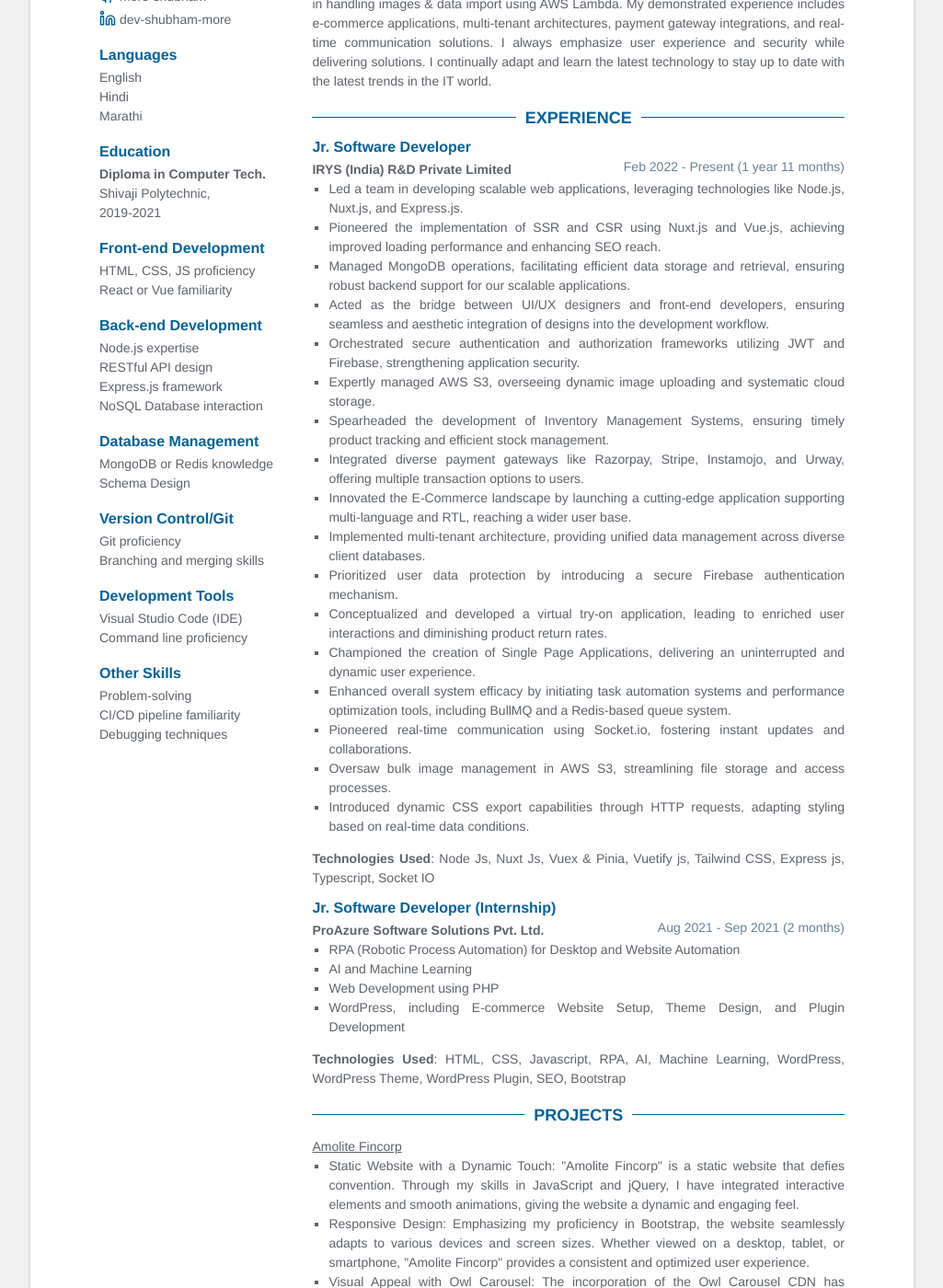
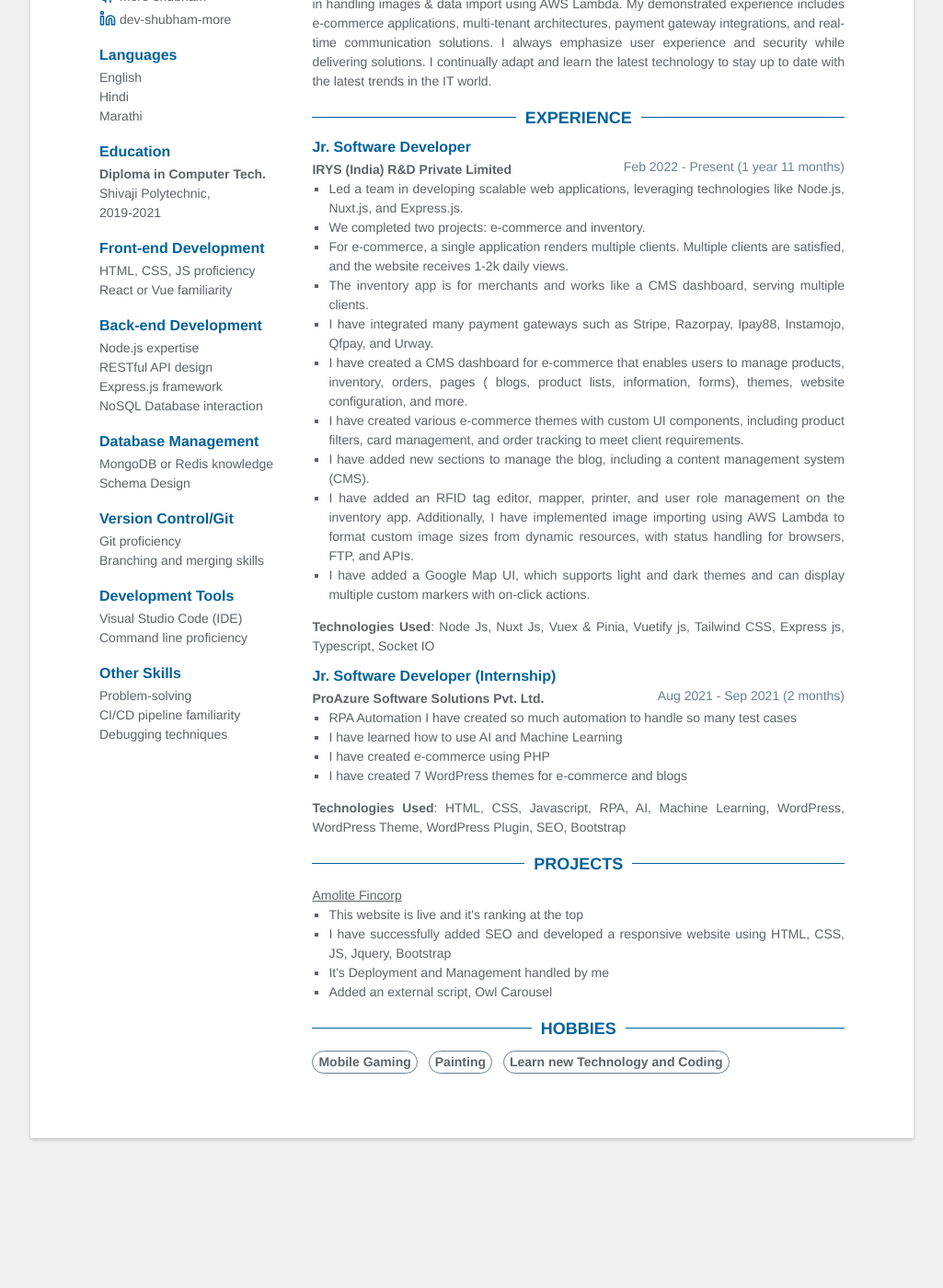
Before and after one commit to more-shubham/more-shubham.github.io, a Jekyll site: the page built from index.html, in a window 1280 px wide and 1400 px high, scrolled down 455 px. Shown: the whole window at 92% size, without its empty margins (127-1152 px from the left). Built offline with Jekyll 4.4.1, drawn with Linux system fonts in a browser that asks for light colours; after the commit the page ends 1722 px from its top, so only the background shows below that; some of the changed text lies outside the part shown.

Commit message:
Update data.yml

```diff
--- a/_data/data.yml
+++ b/_data/data.yml
@@ -72,24 +72,16 @@
     time: Feb 2022 - Present (1 year 11 months)
     company: IRYS (India) R&D Private Limited
     details:
-      - Led a team in developing scalable web applications, leveraging technologies like Node.js, Nuxt.js, and Express.js.
-      - Pioneered the implementation of SSR and CSR using Nuxt.js and Vue.js, achieving improved loading performance and enhancing SEO reach.
-      - Managed MongoDB operations, facilitating efficient data storage and retrieval, ensuring robust backend support for our scalable applications.
-      - Acted as the bridge between UI/UX designers and front-end developers, ensuring seamless and aesthetic integration of designs into the development workflow.
-      - Orchestrated secure authentication and authorization frameworks utilizing JWT and Firebase, strengthening application security.
-      - Expertly managed AWS S3, overseeing dynamic image uploading and systematic cloud storage.
-      - Spearheaded the development of Inventory Management Systems, ensuring timely product tracking and efficient stock management.
-      - Integrated diverse payment gateways like Razorpay, Stripe, Instamojo, and Urway, offering multiple transaction options to users.
-      - Innovated the E-Commerce landscape by launching a cutting-edge application supporting multi-language and RTL, reaching a wider user base.
-      - Implemented multi-tenant architecture, providing unified data management across diverse client databases.
-      - Prioritized user data protection by introducing a secure Firebase authentication mechanism.
-      - Conceptualized and developed a virtual try-on application, leading to enriched user interactions and diminishing product return rates.
-      - Championed the creation of Single Page Applications, delivering an uninterrupted and dynamic user experience.
-      - Enhanced overall system efficacy by initiating task automation systems and performance optimization tools, including BullMQ and a Redis-based queue system.
-      - Pioneered real-time communication using Socket.io, fostering instant updates and collaborations.
-      - Oversaw bulk image management in AWS S3, streamlining file storage and access processes.
-      - Introduced dynamic CSS export capabilities through HTTP requests, adapting styling based on real-time data conditions.
-
+      - "Led a team in developing scalable web applications, leveraging technologies like Node.js, Nuxt.js, and Express.js."
+      - "We completed two projects: e-commerce and inventory."
+      - "For e-commerce, a single application renders multiple clients. Multiple clients are satisfied, and the website receives 1-2k daily views."
+      - "The inventory app is for merchants and works like a CMS dashboard, serving multiple clients."
+      - "I have integrated many payment gateways such as Stripe, Razorpay, Ipay88, Instamojo, Qfpay, and Urway."
+      - "I have created a CMS dashboard for e-commerce that enables users to manage products, inventory, orders, pages ( blogs, product lists, information, forms), themes, website configuration, and more."
+      - "I have created various e-commerce themes with custom UI components, including product filters, card management, and order tracking to meet client requirements."
+      - "I have added new sections to manage the blog, including a content management system (CMS)."
+      - "I have added an RFID tag editor, mapper, printer, and user role management on the inventory app. Additionally, I have implemented image importing using AWS Lambda to format custom image sizes from dynamic resources, with status handling for browsers, FTP, and APIs."
+      - "I have added a Google Map UI, which supports light and dark themes and can display multiple custom markers with on-click actions."
     technologies_used: |
       Node Js, Nuxt Js, Vuex & Pinia, Vuetify js, Tailwind CSS, Express js, Typescript, Socket IO
 
@@ -97,11 +89,10 @@
     time: Aug 2021 - Sep 2021 (2 months)
     company: ProAzure Software Solutions Pvt. Ltd.
     details:
-      - RPA (Robotic Process Automation) for Desktop and Website Automation
-      - AI and Machine Learning
-      - Web Development using PHP
-      - WordPress, including E-commerce Website Setup, Theme Design, and Plugin Development
-
+      - "RPA Automation I have created so much automation to handle so many test cases"
+      - "I have learned how to use AI and Machine Learning"
+      - "I have created e-commerce using PHP"
+      - "I have created 7 WordPress themes for e-commerce and blogs"
     technologies_used: |
       HTML, CSS, Javascript, RPA, AI, Machine Learning, WordPress, WordPress Theme, WordPress Plugin, SEO, Bootstrap
 
@@ -120,12 +111,12 @@
   - title: Amolite Fincorp
     link: https://more-shubham.github.io/project/
     details:
-      - 'Static Website with a Dynamic Touch: "Amolite Fincorp" is a static website that defies convention. Through my skills in JavaScript and jQuery, I have integrated interactive elements and smooth animations, giving the website a dynamic and engaging feel.'
-      - 'Responsive Design: Emphasizing my proficiency in Bootstrap, the website seamlessly adapts to various devices and screen sizes. Whether viewed on a desktop, tablet, or smartphone, "Amolite Fincorp" provides a consistent and optimized user experience.'
-      - "Visual Appeal with Owl Carousel: The incorporation of the Owl Carousel CDN has elevated the website's visual appeal. Captivating carousels dynamically display financial data and trends, showcasing my ability to integrate external resources effectively."
-      - 'Intuitive User Experience: Through meticulous HTML and CSS coding, I have created a user-friendly interface for "Amolite Fincorp." Navigating through the website is smooth and intuitive, offering visitors a seamless experience.'
-      - 'Finance-Oriented Platform: "Amolite Fincorp" serves as a finance app, offering a range of financial tools and resources. The website exemplifies my ability to develop functional and purpose-driven projects tailored to specific industries.'
-
+      - "This website is live and it's ranking at the top"
+      - "I have successfully added SEO and developed a responsive website using HTML, CSS, JS, Jquery, Bootstrap"
+      - "It's Deployment and Management handled by me"
+      - "Added an external script, Owl Carousel"
+    technologies_used: |
+      HTML, CSS, Javascript, SEO, Bootstrap, Jquery, Owl Carousel
 
   # - title: Cool Project
   #   link: #
@@ -144,6 +135,6 @@
 #       quis nostrud exercitation ullamco laboris nisi ut aliquip ex ea commodo consequat.
 
 hobbies:
-  - Gamming
+  - Mobile Gaming
   - Painting
-  - Technology or Coding
+  - Learn new Technology and Coding
```
